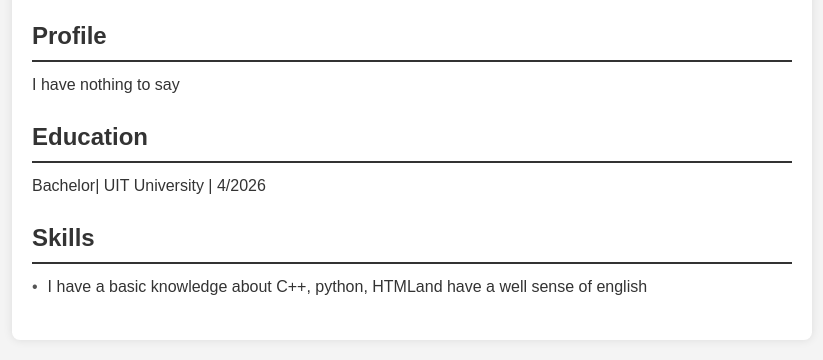
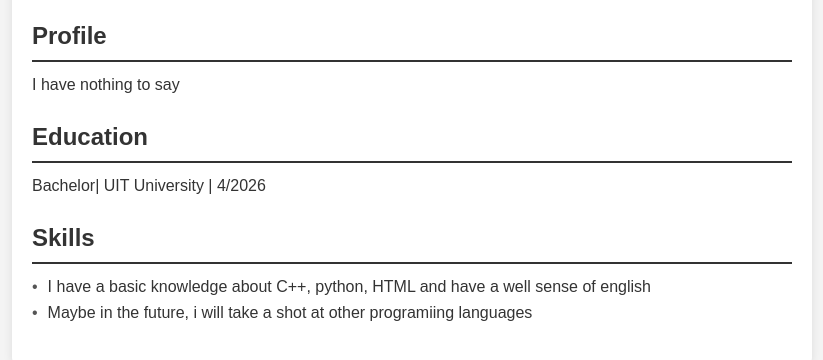
Before and after one commit to NguyenTanPhucThinh/NguyenTanPhucThinh.github.io, a plain HTML site: page index.html in a window 1280 px wide. Shown: the part 176-536 px from the top of the page, without its empty margins (228-1051 px from the left). Drawn offline with Linux system fonts and the light colour scheme.

Commit message:
cbange some informations

```diff
--- a/index.html
+++ b/index.html
@@ -29,5 +29,6 @@
 
         <section class="skills">
             <h2>Skills</h2>
-            <p>I have a basic knowledge about C++, python, HTMLand have a well sense of english</p>
+            <p>I have a basic knowledge about C++, python, HTML and have a well sense of english</p>
+            <p>Maybe in the future, i will take a shot at other programiing languages</p>
         </section>
```
